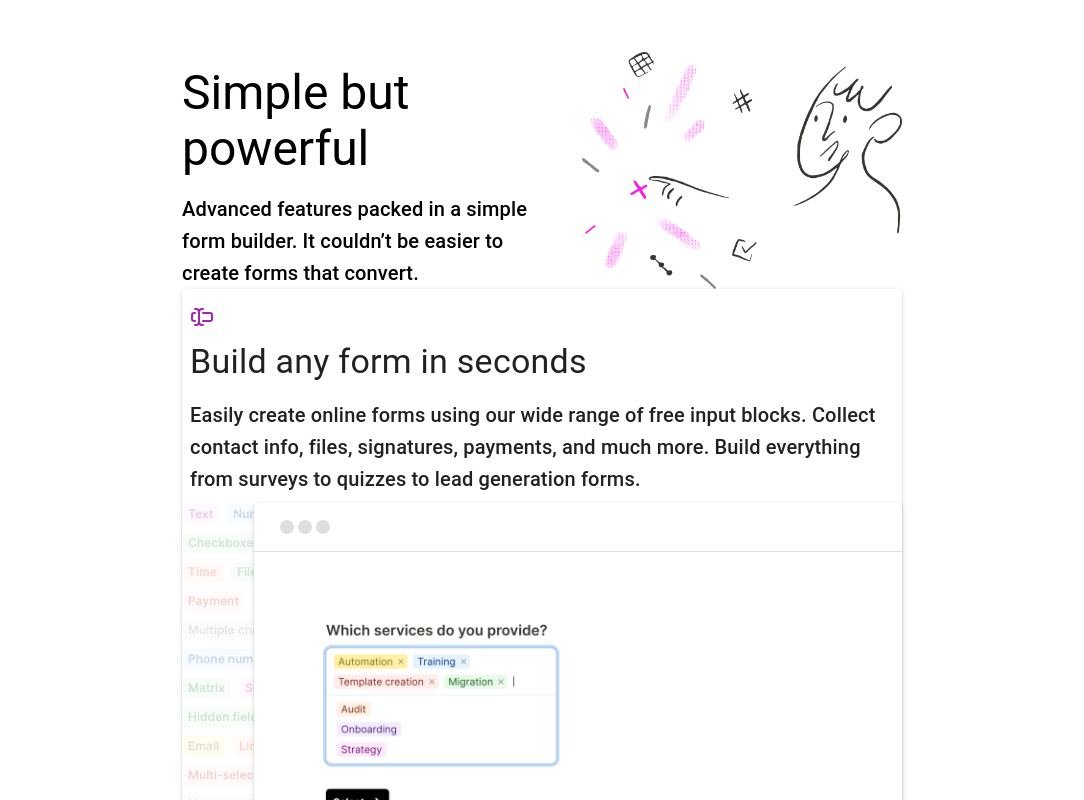
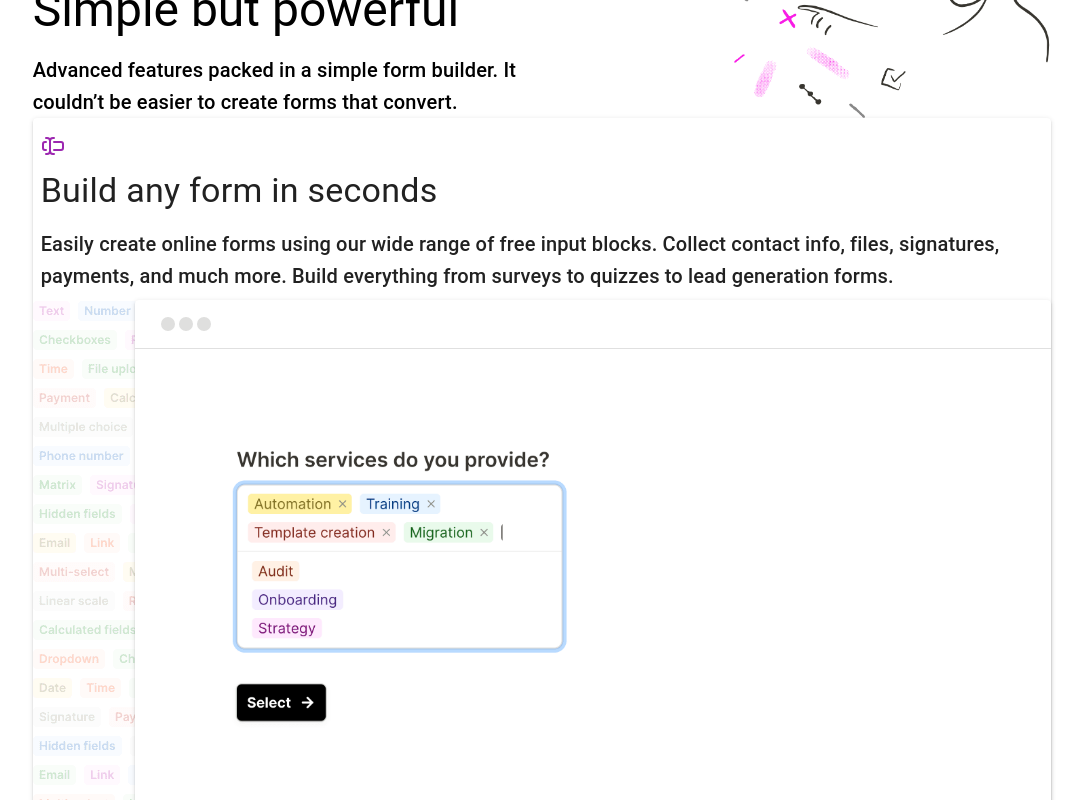
Before and after one commit to zeromcy/WebSite, a React (Create React App) app: page / in a window 1280 px wide. Shown: the part 2355-3155 px from the top of the page, without its empty margins (98-1182 px from the left). Built offline with nearby package versions, Linux system fonts and the light colour scheme.

Commit message:
style: 调整container的大小;

```diff
--- a/src/App.js
+++ b/src/App.js
@@ -28,10 +28,9 @@ function App() {
       <AppBar />
 
       {/* container */}
-      <Container maxWidth='lg'>
       <Grid container>
         {/* left image */}
-          <Grid item sm={2} xs={2}>
+        <Grid item sm={0} xs={0} md={1}>
           {
             match ?
               <div>
@@ -42,7 +41,7 @@ function App() {
           }
         </Grid>
 
-          <Grid item sm={8} xs={8}>
+        <Grid item sm={12} xs={12} md={10}>
           <Container maxWidth='lg'
             sx={{ mt: 15 }}
           >
@@ -78,7 +77,7 @@ function App() {
           </Container>
         </Grid>
 
-          <Grid item sm={2} xs={2}>
+        <Grid item sm={0} xs={0} md={1}>
           {/* right image */}
           {
             match ?
@@ -90,7 +89,7 @@ function App() {
           }
         </Grid>
       </Grid>
-      </Container>
+
 
 
 
--- a/src/css/leftRifht.css
+++ b/src/css/leftRifht.css
@@ -1,7 +1,7 @@
 .left_{
     position: absolute;
     top: 50%;
-    left:1%;
+    /* left:1%; */
     user-select: none;
     pointer-events: none;
 }
```
Lines whose indentation alone changed are shown as unchanged.
